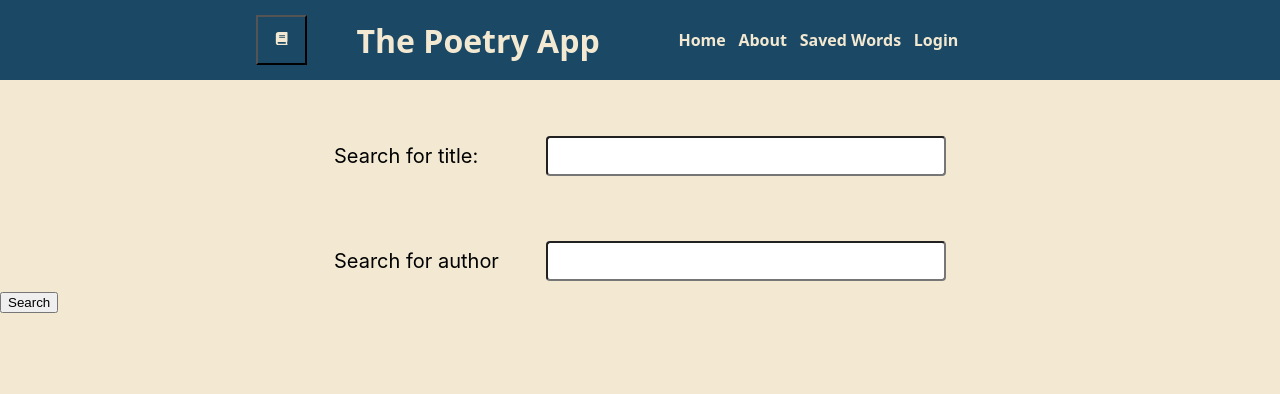
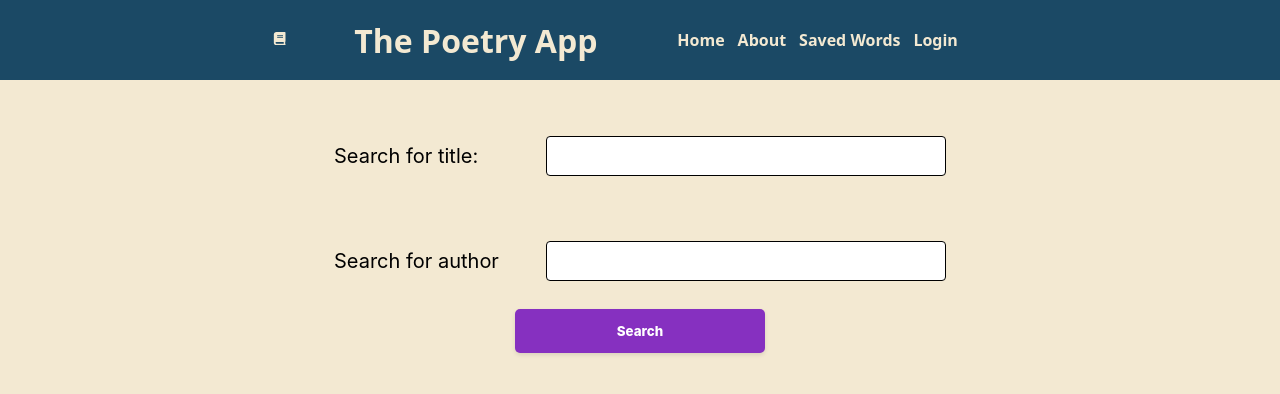
Before and after one commit to IAMAMZ/poetry, a React (Create React App) app: page / in a window 1280 px wide. Shown: the top 394 px of the page. Built offline with nearby package versions, Linux system fonts and the light colour scheme.

Commit message:
some styling changes

```diff
--- a/src/components/Dictionary.css
+++ b/src/components/Dictionary.css
@@ -9,6 +9,7 @@
     display: flex;
     justify-content: center;
     gap:20px;
+    border: none;
 }
 
 .dictHidden{
--- a/src/components/Header.css
+++ b/src/components/Header.css
@@ -65,12 +65,47 @@ header .nav-btn{
     margin-right: 50px;
     width: 100px;
     height: 50px;
+    border: none;
+    font-size: 1.rem;
 }
 .dict-link:hover{
     background: #F3E9D2;
     color: rgb(150, 110, 110);
 }
 
+.home-btn-contaner{
+    display: flex;
+    height: 80px;
+    align-items: center;
+    justify-content: center;
+
+}
+.home-form-seach-btn{
+    background-color: #8630c0;
+    border-radius: 5px;
+    box-shadow: rgba(0, 0, 0, 0.1) 0 2px 4px;
+    color: #FFFFFF;
+    cursor: pointer;
+    display: inline-block;
+    font-family: Inter,-apple-system,system-ui,Roboto,"Helvetica Neue",Arial,sans-serif;
+    height: 44px;
+    line-height: 44px;
+    outline: 0;
+    overflow: hidden;
+    padding: 0 20px;
+    pointer-events: auto;
+    position: relative;
+    text-align: center;
+    touch-action: manipulation;
+    user-select: none;
+    -webkit-user-select: none;
+    vertical-align: top;
+    white-space: nowrap;
+    z-index: 9;
+    border: 0;
+    width: 250px;
+    font-weight: 800;
+}
 @media only screen and (max-width:1024px){
 
     header .nav-btn {
--- a/src/components/SearchBox.css
+++ b/src/components/SearchBox.css
@@ -19,33 +19,9 @@
     height: 40px;
     border-radius: 4px;
     font-size: 18px;
+    border: solid 1px;
 }
-.boxFieldset button{
-    background-color: #6D597A;
-    border-radius: 5px;
-    box-shadow: rgba(0, 0, 0, 0.1) 0 2px 4px;
-    color: #FFFFFF;
-    cursor: pointer;
-    display: inline-block;
-    font-family: Inter,-apple-system,system-ui,Roboto,"Helvetica Neue",Arial,sans-serif;
-    height: 44px;
-    line-height: 44px;
-    outline: 0;
-    overflow: hidden;
-    padding: 0 20px;
-    pointer-events: auto;
-    position: relative;
-    text-align: center;
-    touch-action: manipulation;
-    user-select: none;
-    -webkit-user-select: none;
-    vertical-align: top;
-    white-space: nowrap;
-    z-index: 9;
-    border: 0;
-    width: 250px;
-    font-weight: 800;
-  }
+
 
 
 .boxFieldset button :hover {
--- a/src/pages/Home.js
+++ b/src/pages/Home.js
@@ -35,6 +35,7 @@ export default function Home({
     <div>
       {/* <Dictionary /> */}
       <form
+        className="home-form"
         onSubmit={(e) => {
           e.preventDefault();
           getPoems();
@@ -52,7 +53,9 @@ export default function Home({
           inputVal={setAuthor}
           changed={setAuthorChange}
         />
-        <button>Search</button>
+        <div className="home-btn-contaner">
+          <button className="home-form-seach-btn">Search</button>
+        </div>
       </form>
       <div className="poemsWrapper">
         {console.log(poems)}
```
